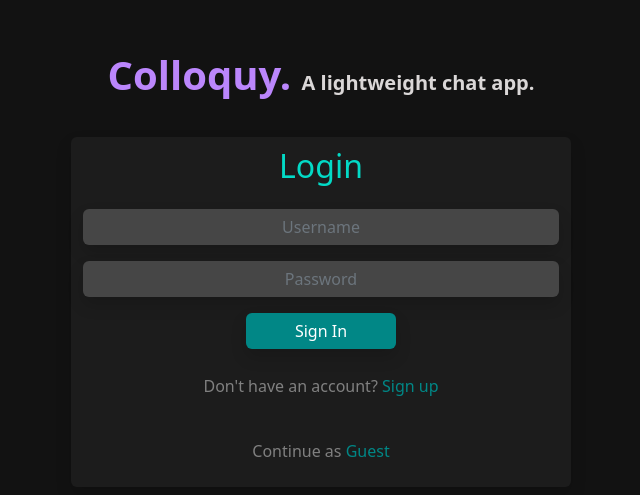
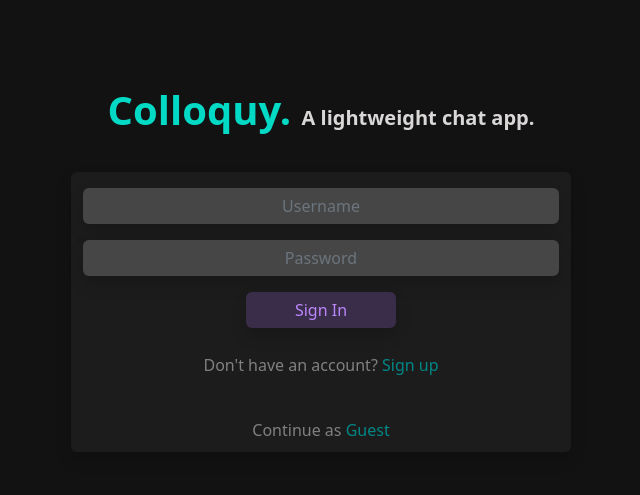
Before and after one commit to AaronAWB/Colloquy, a React (Vite) app in the folder client/: page /login in a window 1280 px wide. Shown: the part 131-626 px from the top of the page, without its empty margins (319-959 px from the left). Built offline with nearby package versions, Linux system fonts and the light colour scheme; no server answers.

Commit message:
change login styling

```diff
--- a/client/src/pages/Login.jsx
+++ b/client/src/pages/Login.jsx
@@ -66,9 +66,6 @@ function Login () {
                 )}
                 </Container>
                 <Container className="login-box rounded shadow">
-                <div className='login-title'>
-                    <h2>Login</h2>
-                </div>
                 <Form className='mt-3' onSubmit={handleLogin}>
                     <Form.Group controlId='formBasicUsername' className='mt-3'>
                         <Form.Control
@@ -89,7 +86,9 @@ function Login () {
                             />
                     </Form.Group>
                     <div className ='button-container'>
-                        <Button className='mt-3 login-button shadow' type='submit'>Sign In</Button>
+                        <Button className='mt-3 login-button shadow' type='submit'>
+                            <span className='login-button-text'>Sign In</span>
+                        </Button>
                     </div>
                 </Form>
                 <div className='signup-prompt'>
--- a/client/src/styles/Login.css
+++ b/client/src/styles/Login.css
@@ -15,7 +15,7 @@
 }
 
 .app-title {
-    color: #bb86fc;
+    color: #03DAC6;
     font-weight: bold;
     cursor: default;
     padding-bottom: 30px;
@@ -36,7 +36,7 @@
 }
 
 .login-box {
-    height: 350px !important;
+    height: 280px !important;
     width: 500px !important;
     background-color: rgb(28, 28, 28) !important;
 }
@@ -66,13 +66,17 @@
 
 .login-button {
     width: 150px;
-    background-color: #018786 !important;
+    background-color: #3a2d49 !important;
     border: none !important;
 }
 
 .login-button:hover {
-    background-color: #01736c !important;
+    background-color: #5c4c6e !important;
     border: none !important;
+}
+
+.login-button-text {
+    color: #bb86fc  !important;
 }
 
 .signup-prompt, .guest-prompt {
```
